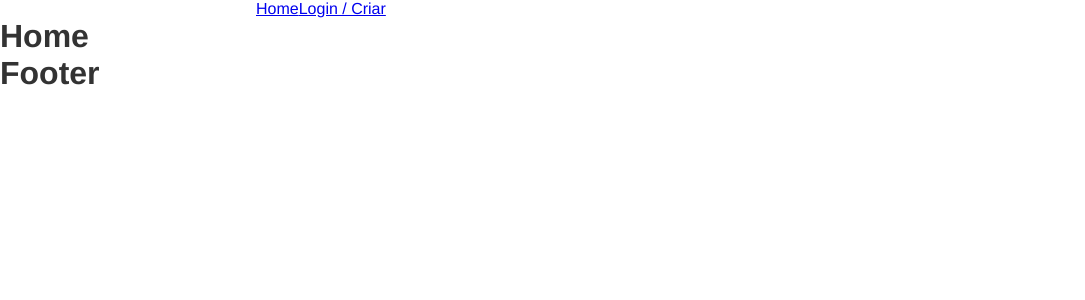
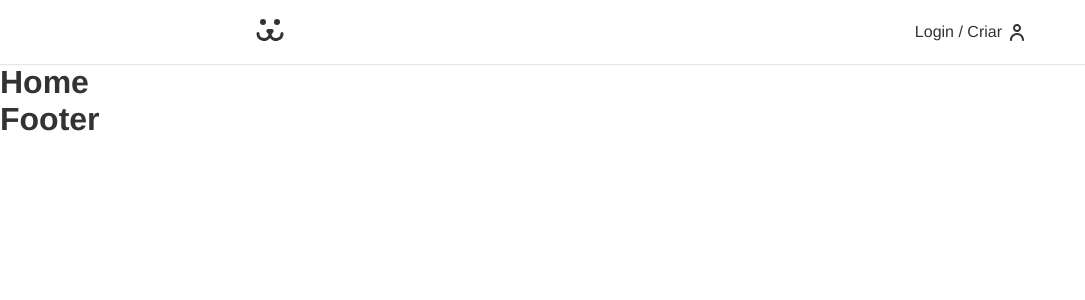
Before and after one commit to ianfelix/dogs-web-app, a React (Create React App) app: page / in a window 1280 px wide. Shown: the top 300 px of the page, without its empty margins (0-1085 px from the left). Built offline with nearby package versions, Linux system fonts and the light colour scheme.

Commit message:
feat: stylized header

```diff
--- a/src/shared/components/Header/Presentational.tsx
+++ b/src/shared/components/Header/Presentational.tsx
@@ -1,11 +1,19 @@
-import { Link } from 'react-router-dom';
+import { ReactComponent as Dogs } from '../../../assets/illustrations/dogs.svg';
+import { ReactComponent as Usuario } from '../../../assets/illustrations/usuario.svg';
 import * as S from './styles';
 
 export const Presentational = () => {
   return (
-    <S.Nav>
-      <Link to='/'>Home</Link>
-      <Link to='login'>Login / Criar</Link>
-    </S.Nav>
+    <S.Header>
+      <S.Nav>
+        <S.Logo to='/' aria-label='Dogs - Home'>
+          <Dogs />
+        </S.Logo>
+        <S.Login to='login'>
+          <div>Login / Criar</div>
+          <Usuario />
+        </S.Login>
+      </S.Nav>
+    </S.Header>
   );
 };
--- a/src/shared/components/Header/styles.ts
+++ b/src/shared/components/Header/styles.ts
@@ -1,7 +1,34 @@
+import { Link } from 'react-router-dom';
 import styled from 'styled-components';
 
+export const Header = styled.header`
+  box-shadow: 0 1px 1px rgba(0, 0, 0, 0.1);
+  position: fixed;
+  width: 100%;
+  z-index: 100;
+  background-color: white;
+  top: 0;
+`;
 export const Nav = styled.nav`
   max-width: 50rem;
   padding: 0 1rem;
   margin: 0 auto;
+  height: 4rem;
+
+  display: flex;
+  justify-content: space-between;
+  align-items: center;
 `;
+
+export const Logo = styled(Link)`
+  padding: 0.5rem 0;
+`;
+export const Login = styled(Link)`
+  color: #333;
+  display: flex;
+  align-items: center;
+
+  div {
+    margin-right: 0.5rem;
+  }
+`;
--- a/src/shared/styles/global.ts
+++ b/src/shared/styles/global.ts
@@ -9,6 +9,7 @@ export default createGlobalStyle`
   }
 
   body {
+    padding-top: 4rem;
     color: #333;
     font-family: ${typography.first}
   }
@@ -28,6 +29,10 @@ export default createGlobalStyle`
     max-width: 100%;
   }
 
+  a {
+    text-decoration: none;
+  }
+
   button, input {
     display: block;
     font-size: 1rem;
```
